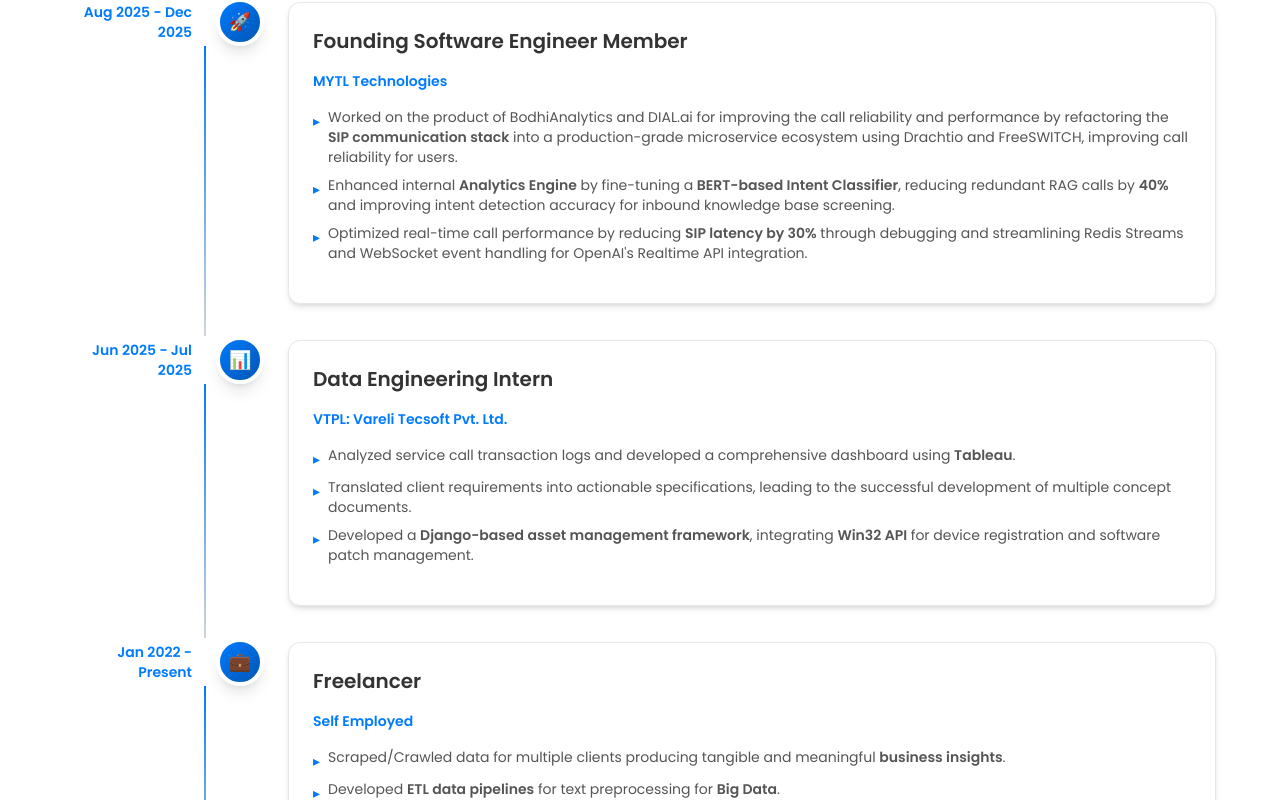
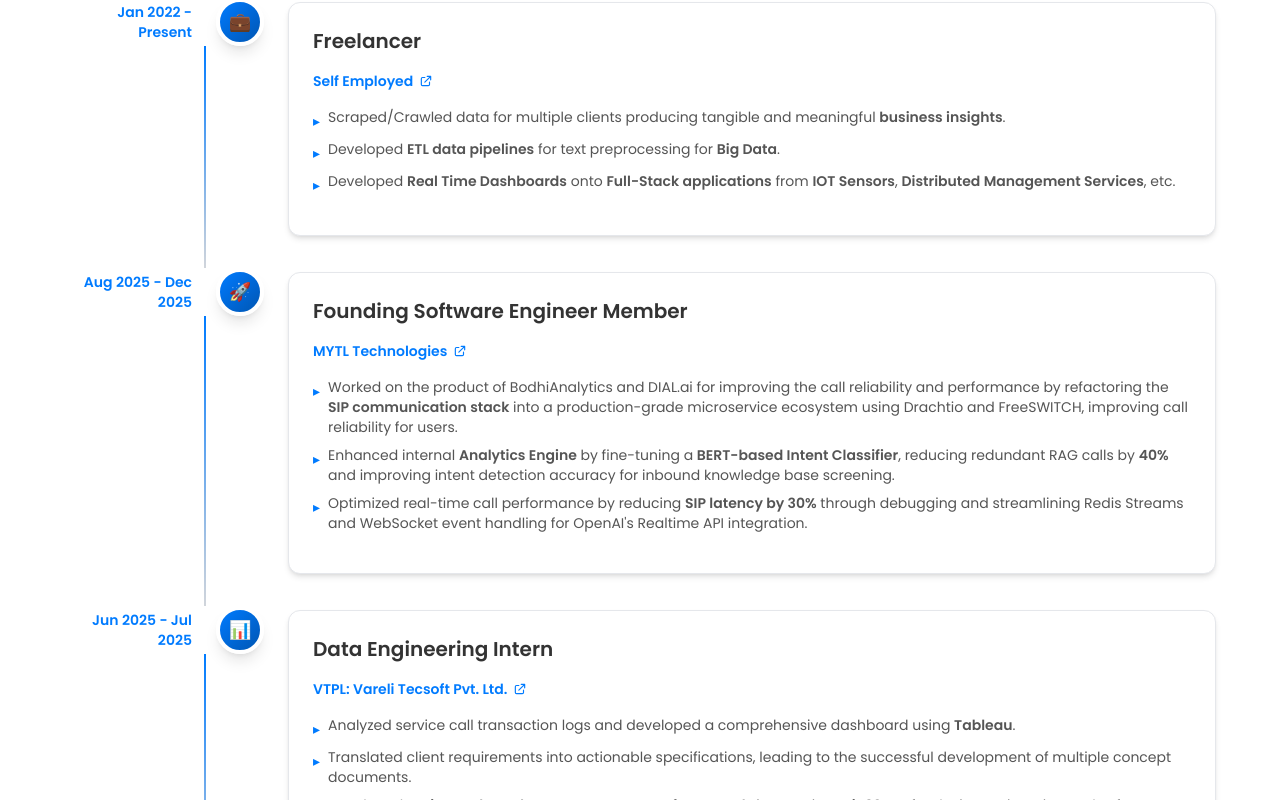
Before and after one commit to ShubhPundir/portfolio, a Next.js app in the folder frontend/: page / in a window 1280 px wide. Shown: the part 1460-2260 px from the top of the page. Built offline with nearby package versions, Linux system fonts and the light colour scheme.

Commit message:
refactor: refactored UI for work-ex

```diff
--- a/frontend/src/app/_sections/WorkExperience.tsx
+++ b/frontend/src/app/_sections/WorkExperience.tsx
@@ -3,6 +3,29 @@
 
 const WorkExperience = () => {
   const experiences: Experience[] = [
+    {
+      title: "Freelancer",
+      company: "Self Employed",
+      duration: "Jan 2022 - Present",
+      icon: "💼",
+      link: "https://shubhpundir.github.io/portfolio/freelancing",
+      description: (
+        <ul className="list-none space-y-2 text-sm">
+          <li className="flex items-start gap-2">
+            <span className="text-[#007bff] mt-1">▸</span>
+            <span>Scraped/Crawled data for multiple clients producing tangible and meaningful <strong>business insights</strong>.</span>
+          </li>
+          <li className="flex items-start gap-2">
+            <span className="text-[#007bff] mt-1">▸</span>
+            <span>Developed <strong>ETL data pipelines</strong> for text preprocessing for <strong>Big Data</strong>.</span>
+          </li>
+          <li className="flex items-start gap-2">
+            <span className="text-[#007bff] mt-1">▸</span>
+            <span>Developed <strong>Real Time Dashboards</strong> onto <strong>Full-Stack applications</strong> from <strong>IOT Sensors</strong>, <strong>Distributed Management Services</strong>, etc.</span>
+          </li>
+        </ul>
+      )
+    },
     {
       title: "Founding Software Engineer Member",
       company: "MYTL Technologies",
@@ -45,29 +68,6 @@
           <li className="flex items-start gap-2">
             <span className="text-[#007bff] mt-1">▸</span>
             <span>Developed a <strong>Django-based asset management framework</strong>, integrating <strong>Win32 API</strong> for device registration and software patch management.</span>
-          </li>
-        </ul>
-      )
-    },
-    {
-      title: "Freelancer",
-      company: "Self Employed",
-      duration: "Jan 2022 - Present",
-      icon: "💼",
-      link: "https://speedwagon-rho.vercel.app/",
-      description: (
-        <ul className="list-none space-y-2 text-sm">
-          <li className="flex items-start gap-2">
-            <span className="text-[#007bff] mt-1">▸</span>
-            <span>Scraped/Crawled data for multiple clients producing tangible and meaningful <strong>business insights</strong>.</span>
-          </li>
-          <li className="flex items-start gap-2">
-            <span className="text-[#007bff] mt-1">▸</span>
-            <span>Developed <strong>ETL data pipelines</strong> for text preprocessing for <strong>Big Data</strong>.</span>
-          </li>
-          <li className="flex items-start gap-2">
-            <span className="text-[#007bff] mt-1">▸</span>
-            <span>Developed <strong>Real Time Dashboards</strong> onto <strong>Full-Stack applications</strong> from <strong>IOT Sensors</strong>, <strong>Distributed Management Services</strong>, etc.</span>
           </li>
         </ul>
       )
--- a/frontend/src/components/ui/Timeline.tsx
+++ b/frontend/src/components/ui/Timeline.tsx
@@ -183,9 +183,22 @@
                     href={link}
                     target="_blank"
                     rel="noopener noreferrer"
-                    className="text-[#007bff] font-semibold hover:text-[#0056b3] hover:underline transition-colors"
+                    className="inline-flex items-center gap-1.5 text-[#007bff] font-semibold hover:text-[#0056b3] hover:underline transition-colors group/link"
                   >
-                    {company}
+                    <span>{company}</span>
+                    <svg
+                      className="w-3.5 h-3.5"
+                      fill="none"
+                      stroke="currentColor"
+                      viewBox="0 0 24 24"
+                    >
+                      <path
+                        strokeLinecap="round"
+                        strokeLinejoin="round"
+                        strokeWidth={2}
+                        d="M10 6H6a2 2 0 00-2 2v10a2 2 0 002 2h10a2 2 0 002-2v-4M14 4h6m0 0v6m0-6L10 14"
+                      />
+                    </svg>
                   </a>
                 ) : (
                   <span className="text-[#007bff] font-semibold">{company}</span>
```
